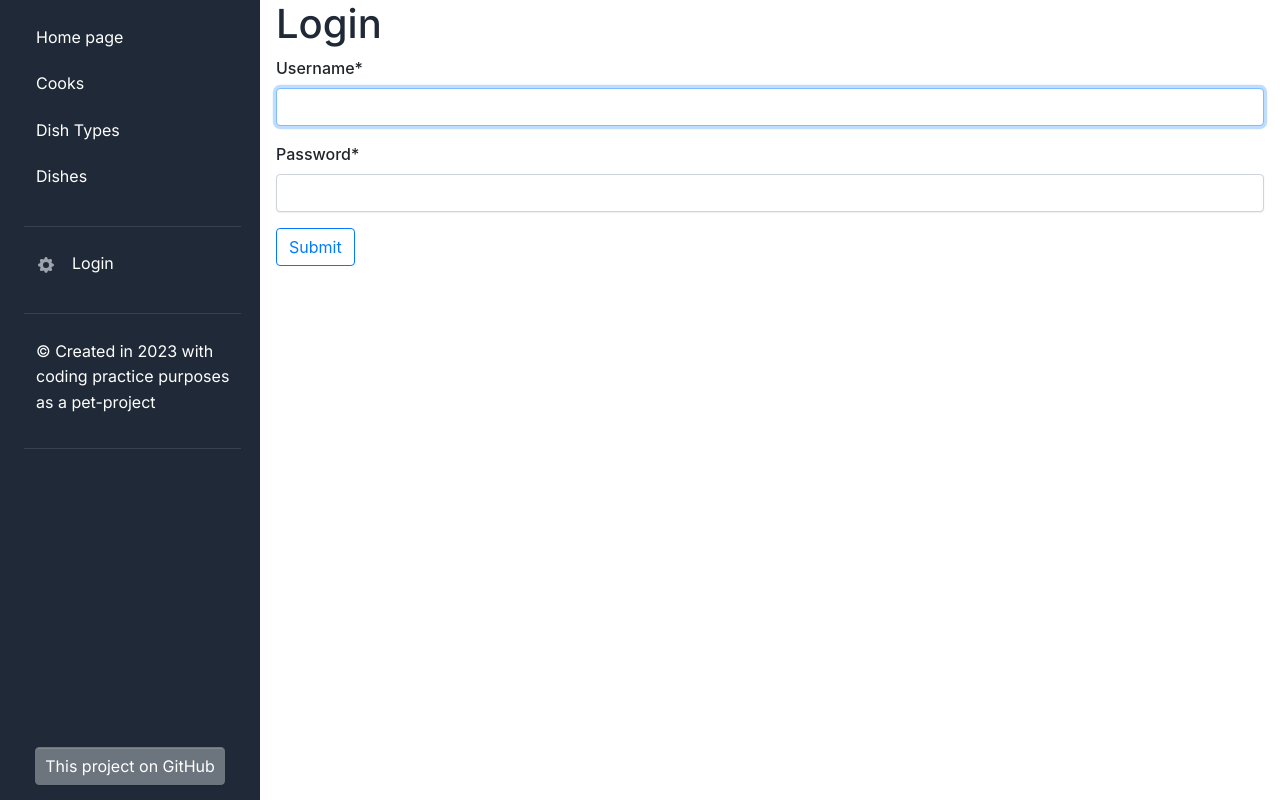
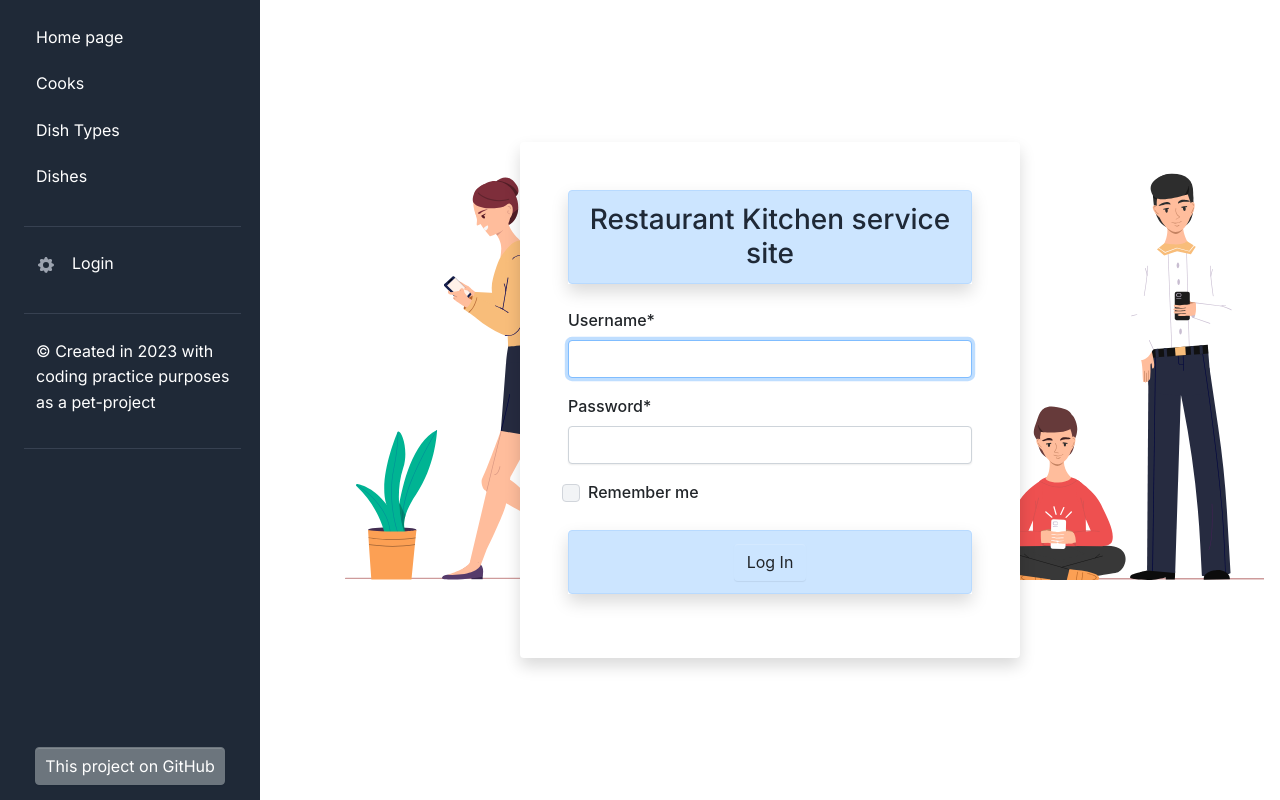
Before and after one commit to bohdan-yatsyna/kitchen-service-site, a Django app: page /accounts/login/ in a window 1280 px wide. Run offline with Django 4.2, Linux system fonts and the light colour scheme; some libraries are stand-ins or nearby versions.

Commit message:
Refactor totally login.html & logged_out.html

```diff
--- a/templates/registration/login.html
+++ b/templates/registration/login.html
@@ -1,21 +1,51 @@
 {% extends "base.html" %}
 {% load crispy_forms_filters %}
 
+{% block title %}
+  Login page
+{% endblock %}
+
 {% block content %}
-  <h1>Login</h1>
+  <section class="vh-lg-100 mt-5 mt-lg-0 bg-soft d-flex align-items-center">
+    <div class="container">
+      <div class="row justify-content-center form-bg-image" data-background-lg="/static/assets/img/illustrations/signin.svg">
+        <div class="col-12 d-flex align-items-center justify-content-center">
+          <div class="bg-white shadow border-0 rounded border-light p-4 p-lg-5 w-100 fmxw-500">
+            <div class="text-center text-md-center mb-4 mt-md-0">
+              <div class="shadow">
+                <div class="alert alert-primary" role="alert">
+                  <h1 class="mb-0 h3">
+                    Restaurant Kitchen service site
+                  </h1>
+                </div>
+              </div>
+            </div>
 
-  {% if form.errors %}
-    <p style="color: red">
-      Your <strong>Username and Password combination</strong>
-      unrecognised.
-      <br>Please try again.
-    </p>
-  {% endif %}
+            <form method="post" action="{% url 'login' %}" class="mt-4">
+              {% csrf_token %}
+              {{ form|crispy}}
 
-  <form method="post" action="{% url 'login' %}">
-    {% csrf_token %}
-    {{ form|crispy}}
-    <input type="submit" value="Submit" class="btn btn-outline-primary">
-    <input type="hidden" name="next" value="{{ next }}"/>
-  </form>
+              <div class="d-flex justify-content-between align-items-top mb-4">
+                <div class="form-check">
+                  <input class="form-check-input" type="checkbox" value="" id="remember">
+                  <label class="form-check-label mb-0" for="remember">
+                    Remember me
+                  </label>
+                </div>
+              </div>
+
+              <div class="shadow">
+                <div class="alert alert-primary" role="alert">
+                  <div class="d-flex justify-content-center">
+                    <input type="submit" value="Log In" class="btn btn-gray-400">
+                  </div>
+                  <input type="hidden" name="next" value="{{ next }}"/>
+                </div>
+              </div>
+            </form>
+          </div>
+         </div>
+       </div>
+     </div>
+  </section>
 {% endblock %}
```
Also changed, not shown: templates/registration/logged_out.html (+32 -4 lines).
